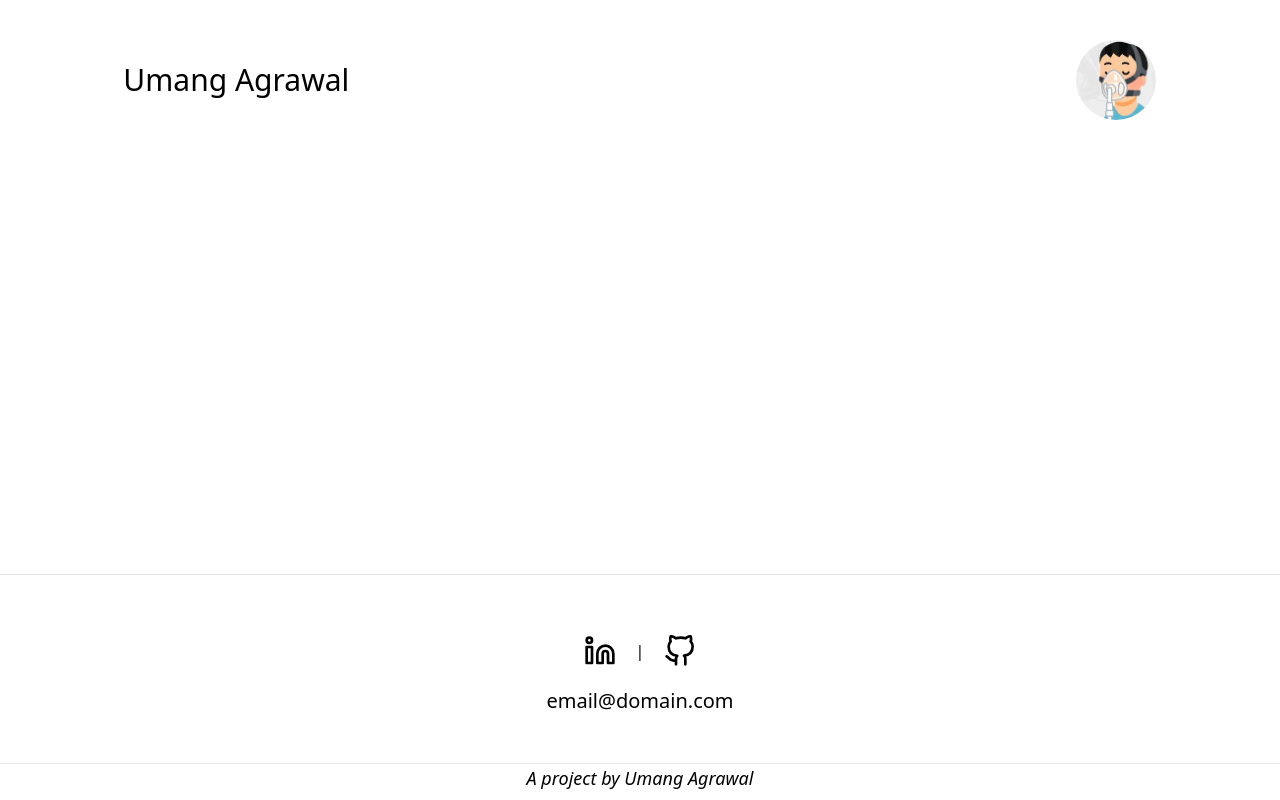
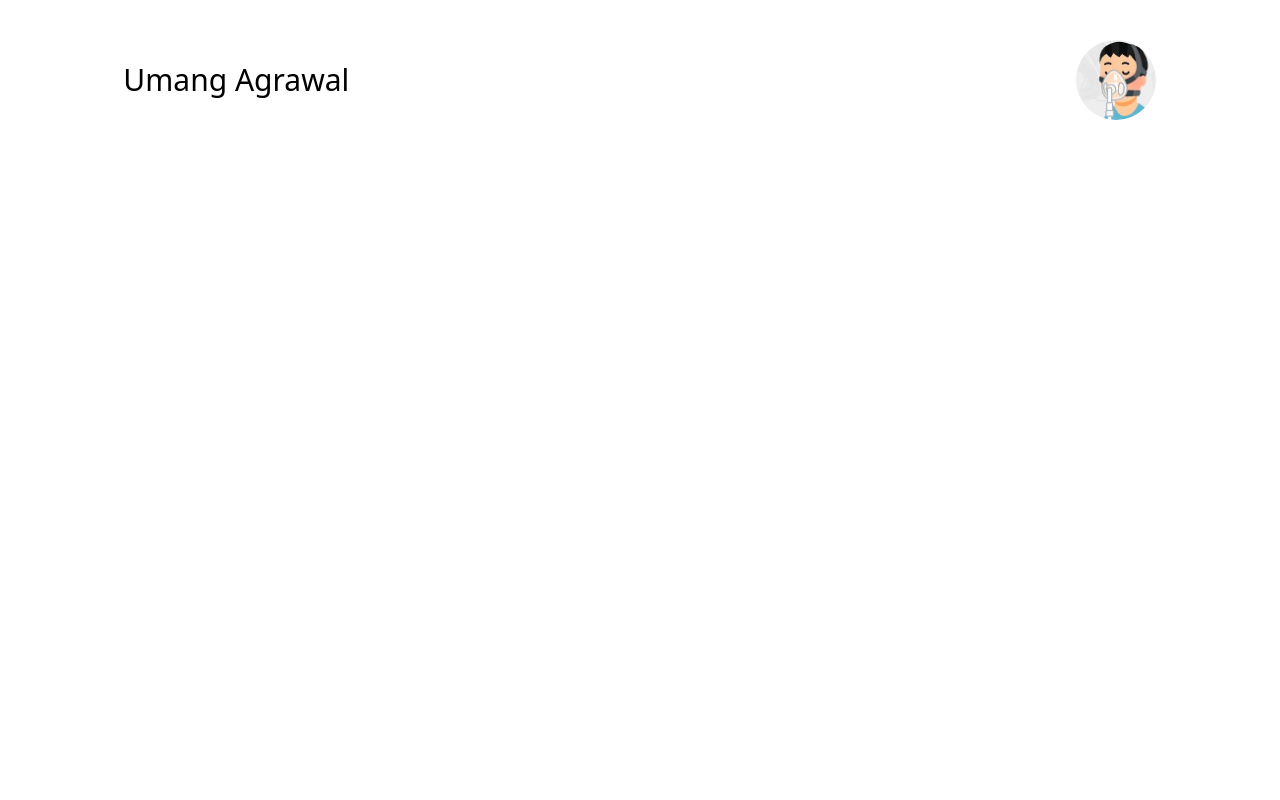
Before and after one commit to umangcodes/portfolio, a Vue app in the folder portfolio/: page / in a window 1280 px wide. Shown: the top 800 px of the page. Built offline with nearby package versions, Linux system fonts and the light colour scheme.

Commit message:
footer changed to relative bottom to fit at the bottom of the page

```diff
--- a/portfolio/src/components/navigation/Footer.vue
+++ b/portfolio/src/components/navigation/Footer.vue
@@ -1,5 +1,5 @@
 <template>
-  <div id="Footer" class="absolute bottom-0 border-t h-auto w-screen">
+  <div id="Footer" class="relative bottom-0 border-t h-auto w-screen">
     <div
       class="flex flex-col items-center justify-center mt-5 mx-5 h-40 bg-white"
     >
--- a/portfolio/src/views/Home.vue
+++ b/portfolio/src/views/Home.vue
@@ -1,7 +1,5 @@
 <template>
-  <div class="">
-
-  </div>
+  <div class="h-screen"></div>
 </template>
 
 <script>
```
